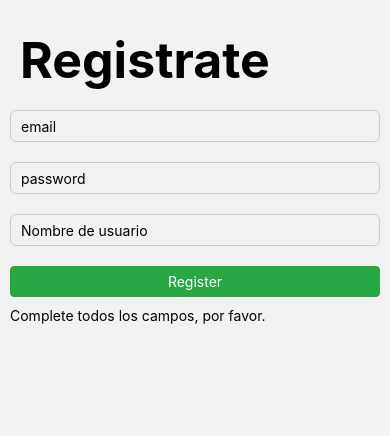
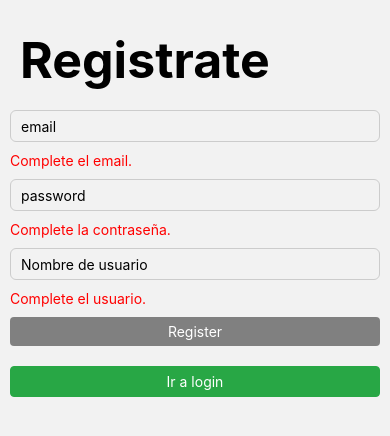
Before and after one commit to Guille1309/RN, a React Native app: screen /Register in a window 390 px wide. Shown: the top 436 px of the page. Built offline with nearby package versions, Linux system fonts and the light colour scheme.

Commit message:
register casi finalizado

```diff
--- a/src/screens/Register.js
+++ b/src/screens/Register.js
@@ -22,8 +22,8 @@ class Register extends Component {
     }
 
     datosInput(campo, valor) {
-        this.setState({ [campo]: valor }, () => {
-            if (!valor) {
+        this.setState({ [campo]: valor.trim() }, () => {
+            if (!valor.trim()) {
                 this.setState({
                     deshabilitado: true,
                 });
@@ -48,6 +48,8 @@ class Register extends Component {
                     createdAt: Date.now(),
                     userName: userName,
                 })
+            this.props.navigation.navigate('Login')
+
 
             })
             .catch(error => {
@@ -64,10 +66,7 @@ class Register extends Component {
                     this.setState({
                         error: error.message
                     })
-                }
-                console.log("registro exitoso");
-
-            })
+            }})
 
     }
 
@@ -83,6 +82,9 @@ class Register extends Component {
                     onChangeText={text => this.datosInput('email', text)}
                     value={this.state.email}
                 />
+                <Text style = {styles.campoVacio}>
+                    {this.state.email ? null : "Complete el email."}
+                </Text>
 
                 <TextInput style={styles.input}
                     keyboardType='default'
@@ -91,6 +93,9 @@ class Register extends Component {
                     onChangeText={text => this.datosInput('password', text)}
                     value={this.state.password}
                 />
+                <Text style = {styles.campoVacio}>
+                    {this.state.password ? null : "Complete la contraseña."}
+                </Text>
 
                 <TextInput style={styles.input}
                     keyboardType='default'
@@ -98,15 +103,19 @@ class Register extends Component {
                     onChangeText={text => this.datosInput('user', text)}
                     value={this.state.user}
                 />
-                <TouchableOpacity onPress={() => { this.register(this.state.email, this.state.password, this.state.user) }} style={styles.boton} disabled={this.state.deshabilitado}>
+                <Text style = {styles.campoVacio}>
+                    {this.state.user ? null : "Complete el usuario."}
+                </Text>
+                <Text>
+                    {this.state.error ? this.state.error : null}
+                </Text>
+                <TouchableOpacity onPress={() => { this.register(this.state.email, this.state.password, this.state.user) }} style={this.state.deshabilitado ? styles.botonD : styles.botonH} disabled={this.state.deshabilitado}>
                     <Text style={styles.textoBoton}>Register</Text>
                 </TouchableOpacity>
-                <Text>
-                    {this.state.email && this.state.password && this.state.user ? null: "Complete todos los campos, por favor."}
-                </Text>
-                <Text>
-                    {this.state.error? this.state.error : null}
-                </Text>
+
+                <TouchableOpacity onPress={ () => this.props.navigation.navigate('Login')} style={styles.botonH}>
+                    <Text style={styles.textoBoton}>Ir a login</Text>
+                </TouchableOpacity>
 
 
 
@@ -116,6 +125,9 @@ class Register extends Component {
 }
 
 const styles = StyleSheet.create({
+    campoVacio:{
+        color:'red'
+    },
     container: {
         marginTop: 20,
         paddingHorizontal: 10
@@ -139,7 +151,7 @@ const styles = StyleSheet.create({
         borderRadius: 6,
         marginVertical: 10
     },
-    boton: {
+    botonH: {
         backgroundColor: '#28a745',
         paddingHorizontal: 10,
         paddingVertical: 6,
@@ -150,6 +162,14 @@ const styles = StyleSheet.create({
         borderColor: '#28a745',
         marginVertical: 10
     },
+    botonD: {
+        backgroundColor: 'grey',
+        paddingHorizontal: 10,
+        paddingVertical: 6,
+        textAlign: 'center',
+        borderRadius: 4,
+        marginVertical: 10
+    },
     textoBoton: {
         color: '#fff',
         textAlign: 'center'
```
